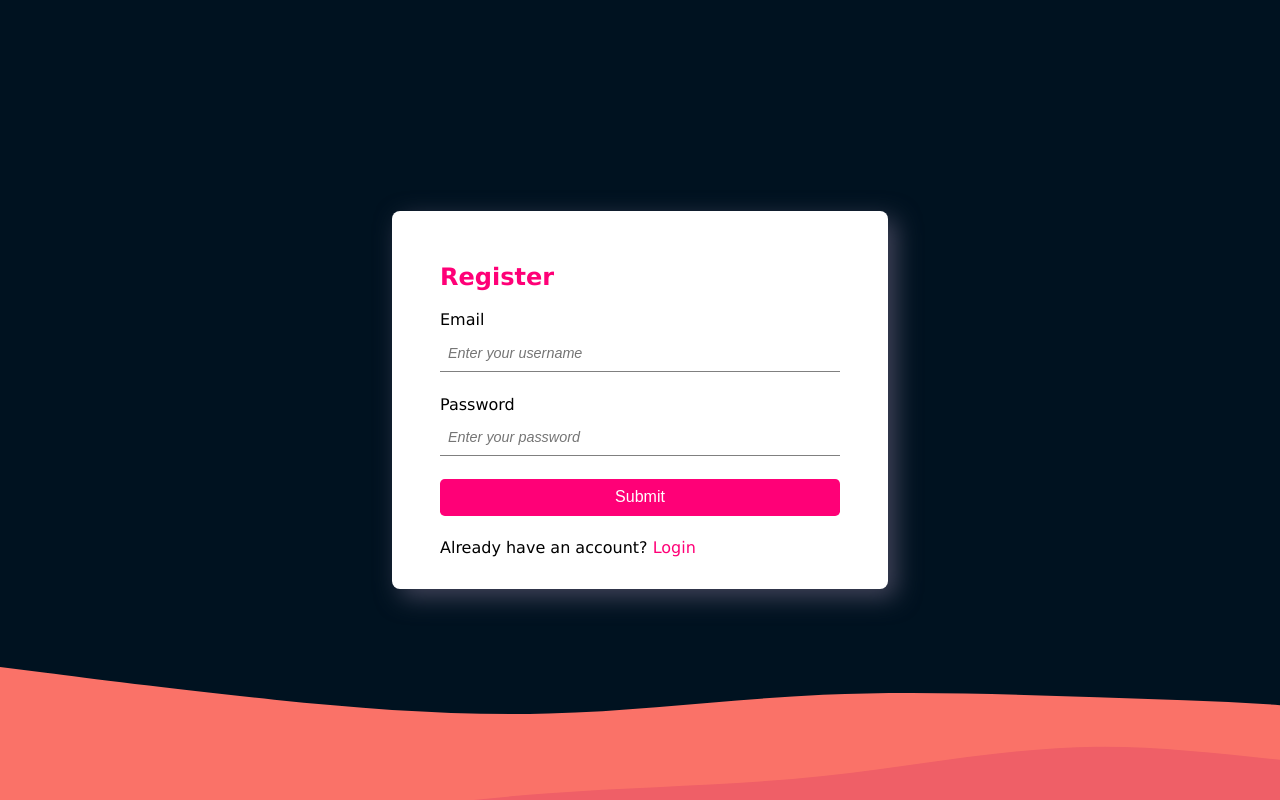
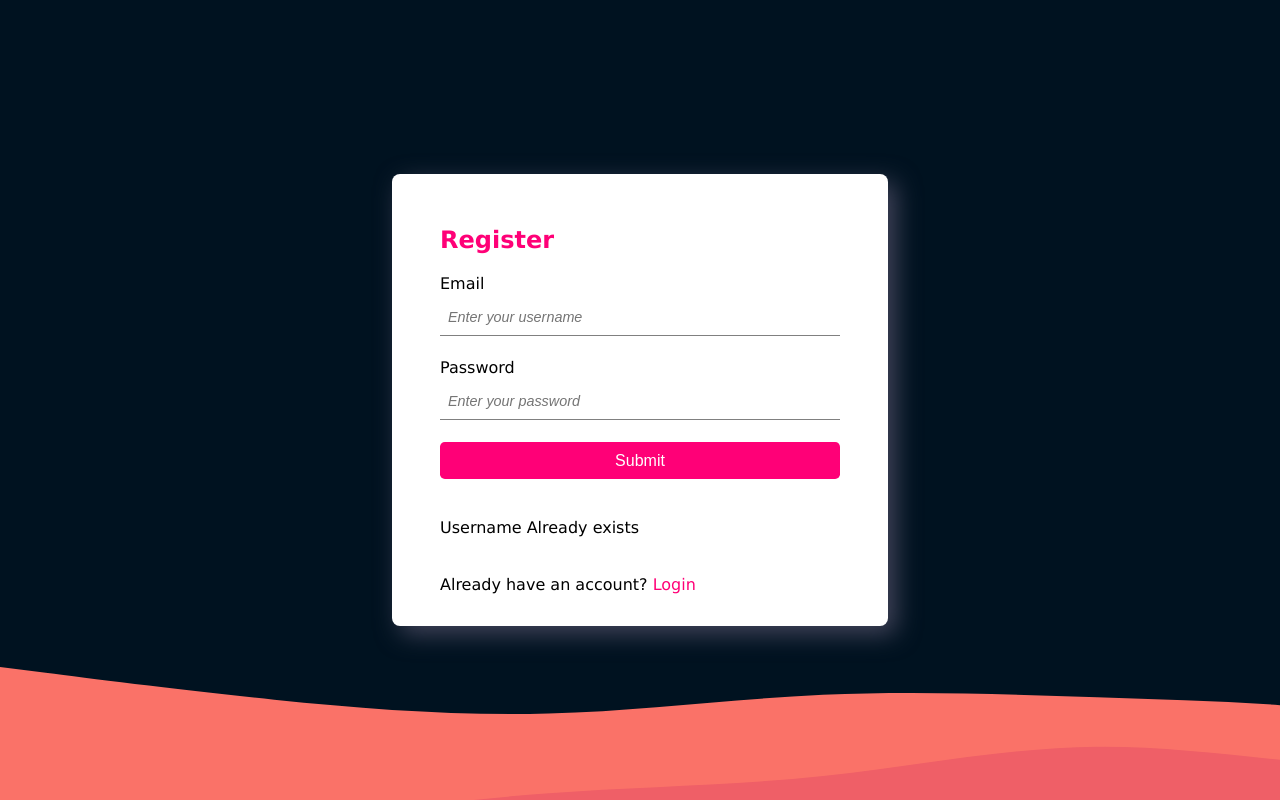
Before and after one commit to SurreySideProjects/LinkUp, a React (Create React App) app in the folder client/: page /register in a window 1280 px wide. Both pictures are taken after typing "Sample", "Sample123" into the empty fields and a click on the button "Submit". Built offline with nearby package versions, Linux system fonts and the light colour scheme; no server answers.

Commit message:
adding message for user

```diff
--- a/client/src/components/Register/Register.js
+++ b/client/src/components/Register/Register.js
@@ -9,6 +9,8 @@ import './Register.css';
 const Register = () => {
   const navigate = useNavigate();
   const [token, setToken] = useCookies(['token']);
+  const [userMessage, setUserMessage] = useState("")
+
   const [inputValue, setInputValue] = useState({
     username: "",
     password: "",
@@ -51,13 +53,15 @@ const Register = () => {
       ).then(response => {
         setToken('token', response.data.access_token)
         console.log("Registered", response.data.access_token)
-        const message = "Register successful! Now login using your just created account details";
+        const message = "Register successful!";
         handleSuccess(message);
+        setUserMessage("Now login using your newly created login details")
         setTimeout(() => {
           navigate("/login");
         }, 3250);
       })
       .catch(error => {
+        setUserMessage("Username Already exists")
         console.log("Username Already exists")
         handleError(error);
       });
@@ -99,6 +103,7 @@ const Register = () => {
             />
             </div>
             <button type="submit">Submit</button>
+            {userMessage && <p>{userMessage}</p>}
             <span>
             Already have an account? <Link to={"/login"}>Login</Link>
             </span>
```
